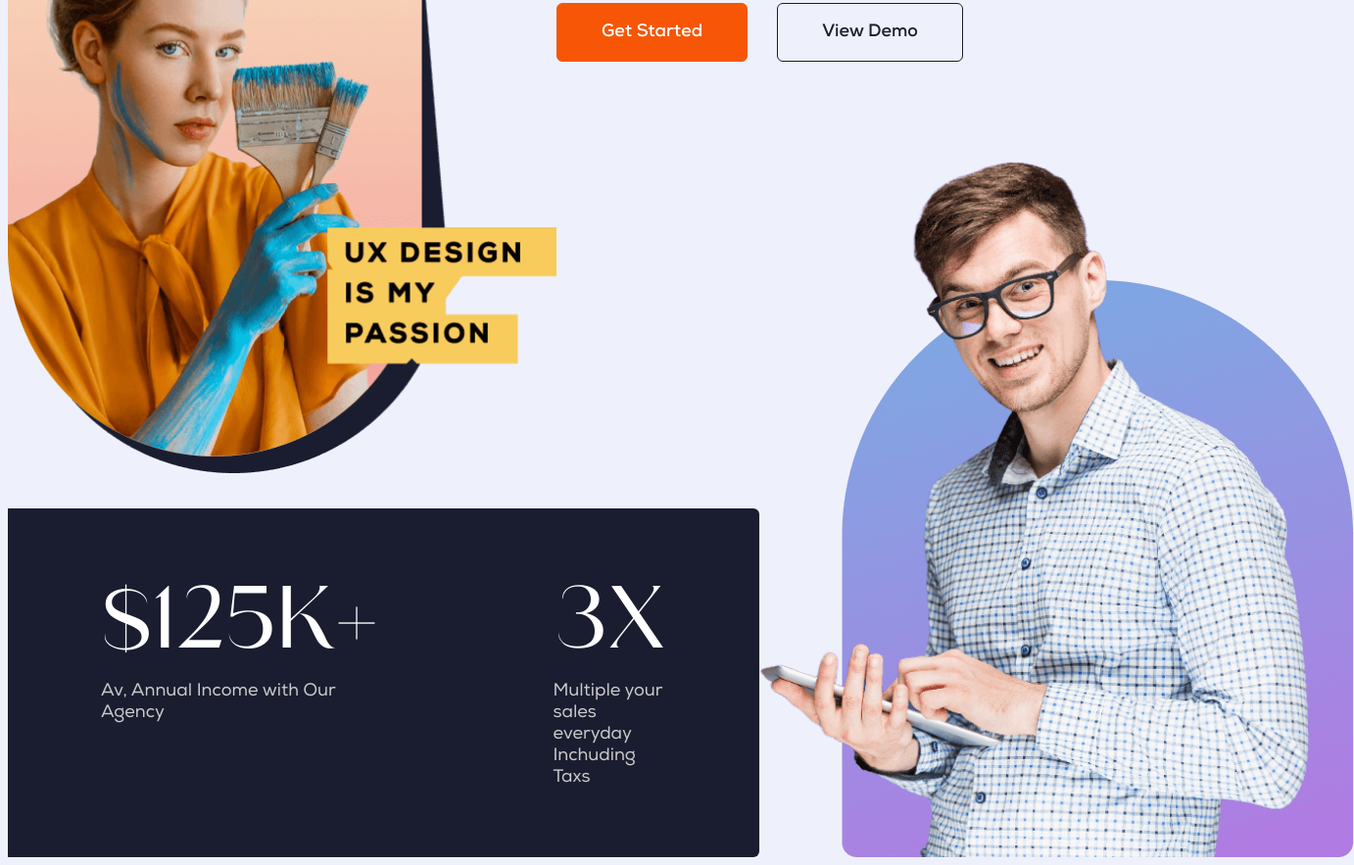
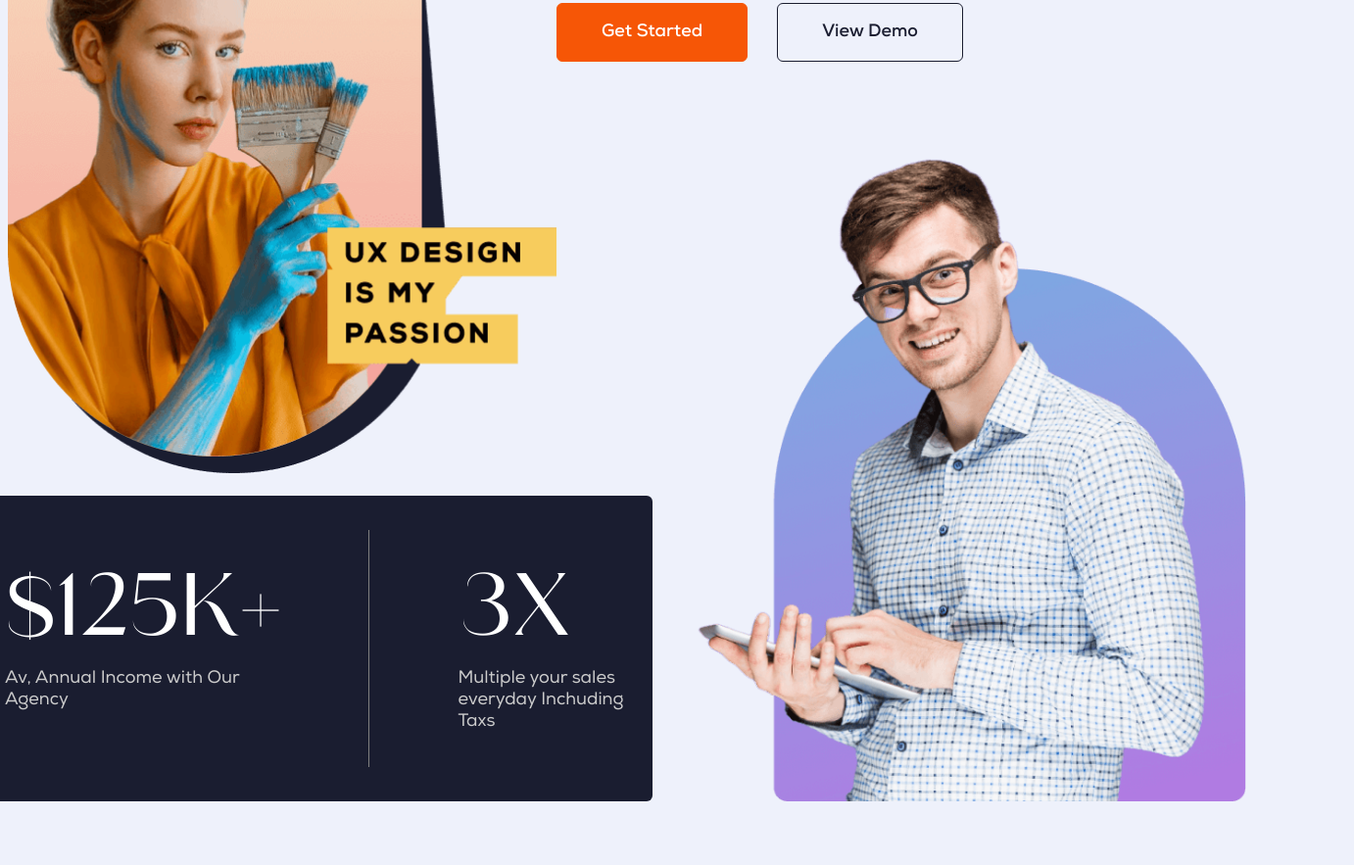
Before and after one commit to Lipovantor/Gomuxo, a plain HTML site: page index.html in a window 1280 px wide. Shown: the part 578-1461 px from the top of the page at 98% size, 1382 px wide, since content can reach past the window. After the commit the page ends 1404 px from the top, so only its background shows below. Drawn offline with Linux system fonts and the light colour scheme; files whose address does not match are found by name.

Commit message:
Finished work with promo-section

```diff
--- a/index.html
+++ b/index.html
@@ -41,6 +41,7 @@
           </div>
           <div class="promo__footer">
             <div class="stats">
+              <div class="stats__wrap">
                 <div class="stats__col stats__col_left">
                   <p class="stats__number">$125K+</p>
                   <p class="stats__text">Av, Annual Income with
@@ -52,7 +53,8 @@
                     Inchuding Taxs</p>
                 </div>
               </div>
-            <img src="img/uncle-jora.png" alt="George">
+            </div>
+            <img src="img/uncle-jora.png" alt="George" class="promo__img promo__img_right">
           </div>
         </div>
       </section>
--- a/scss/sections/promo.scss
+++ b/scss/sections/promo.scss
@@ -39,6 +39,10 @@
     &_left {
       margin-top: -20px;
     }
+
+    &_right {
+      margin-left: auto;
+    }
   }
 
   &__button {
@@ -58,19 +62,26 @@
 }
 
 .stats {
-  display: flex;
-  width: 100%;
-  max-width: 900px;
-  padding: 35px 95px;
-  box-sizing: border-box;
+  position: absolute;
+  width: 52%;
+  left: 0;
   background-color: $second-color;
   border-radius: 0 6px 6px 0;
+
+  &__wrap {
+    display: flex;
+    width: 100%;
+    max-width: 700px;
+    padding: 35px 90px 35px 5px;
+    margin-left: auto;
+  }
 
   &__col {
     width: 50%;
 
     &_left {
       padding: 35px 90px 35px 0;
+      border-right: 1px solid grey;
     }
 
     &_right {
```
Also changed, not shown: css/common.css, 1 other file. Lines whose indentation alone changed are shown as unchanged.
